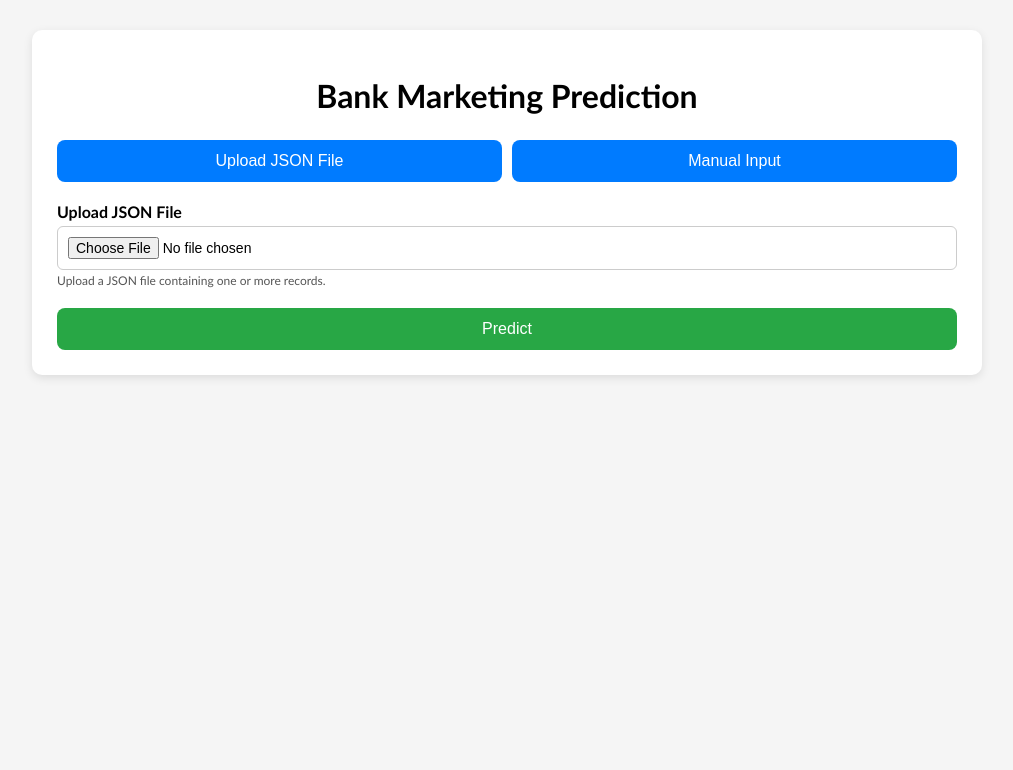
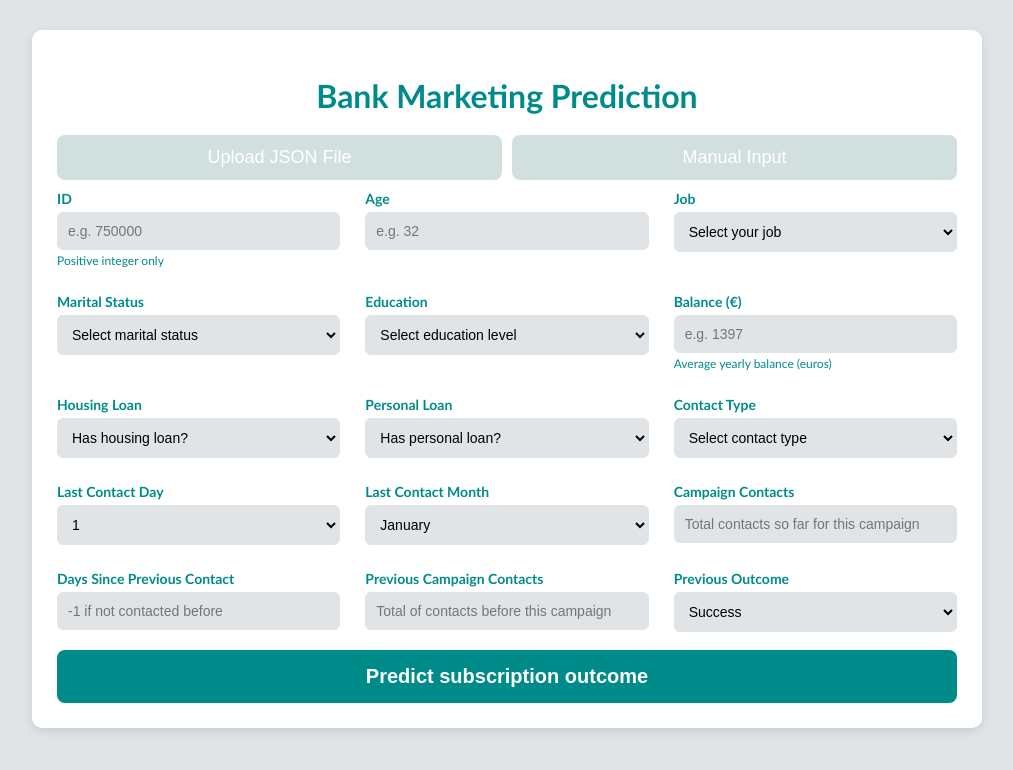
Before and after one commit to tiennguyenbio/kaggleBank, a Flask app: page / in a window 1280 px wide. Shown: the top 770 px of the page, without its empty margins (133-1146 px from the left). Run offline with Flask 3, Linux system fonts and the light colour scheme.

Commit message:
Update predict() and dashboard style

```diff
--- a/ms/routes.py
+++ b/ms/routes.py
@@ -44,34 +44,106 @@ def home():
     return render_template('index.html')
 
 @app.route('/predict', methods=['POST'])
+# def predict():
+#     if model is None:
+#         return {'error': 'Model is not available.'}, 503
+
+#     feature_data = None
+#     submission_type = None  # "manual" or "upload"
+
+#     # --- 1. JSON file upload ---
+#     if 'json_file' in request.files:
+#         file = request.files['json_file']
+#         if file.filename != '':
+#             try:
+#                 import json
+#                 feature_data = json.load(file)
+#                 submission_type = "upload"
+#             except Exception as e:
+#                 return {'error': f'Error reading JSON file: {e}'}, 400
+
+#     # --- 2. JSON API ---
+#     if feature_data is None:
+#         feature_data = request.get_json(silent=True)
+#         if feature_data:
+#             submission_type = "upload"
+
+#     # --- 3. Manual form ---
+#     if not feature_data:
+#         if request.form:
+#             feature_data = [{key: request.form[key] for key in request.form}]
+#             submission_type = "manual"
+#         else:
+#             return {'error': 'No data received.'}, 400
+
+#     # --- Normalize input format ---
+#     if isinstance(feature_data, dict):
+#         feature_data = [feature_data]
+#     elif not isinstance(feature_data, list):
+#         return {'error': 'JSON input must be a dict or list of dicts.'}, 400
+
+#     # --- Convert numeric fields ---
+#     numeric_fields = ["id", "age", "balance", "day", "campaign", "pdays", "previous"]
+#     for record in feature_data:
+#         for field in numeric_fields:
+#             if field in record:
+#                 try:
+#                     record[field] = float(record[field])
+#                 except ValueError:
+#                     return {
+#                         'error': f'Invalid value for {field} in record {record.get("id", "Unknown")}'
+#                     }, 400
+
+#     # --- DataFrame & Prediction ---
+#     try:
+#         df = pd.DataFrame(feature_data)
+#         response = get_model_response(df, model)
+#         predictions = response.get('predictions', [])
+#         formatted_results = [f"ID: {int(r.get('id',0))}. Prediction: {p.get('label','Unknown')}"
+#                              for r,p in zip(feature_data, predictions)]
+#         output_html = "<ul>" + "".join(f"<li>{res}</li>" for res in formatted_results) + "</ul>"
+#     except Exception as e:
+#         return {'error': str(e)}, 500
+
+#     # --- Render template with flags ---
+#     return render_template(
+#         'index.html',
+#         prediction_text=output_html,
+#         submission_type=submission_type
+#     )
 def predict():
     if model is None:
         return {'error': 'Model is not available.'}, 503
 
     feature_data = None
+    submission_type = None  # "manual" or "upload"
 
-    # --- 1. Check if JSON file was uploaded ---
+    # --- 1. JSON file upload ---
     if 'json_file' in request.files:
         file = request.files['json_file']
         if file.filename != '':
             try:
                 import json
                 feature_data = json.load(file)
+                submission_type = "upload"
             except Exception as e:
                 return {'error': f'Error reading JSON file: {e}'}, 400
 
-    # --- 2. Check if JSON was sent in request body ---
+    # --- 2. JSON API ---
     if feature_data is None:
         feature_data = request.get_json(silent=True)
+        if feature_data:
+            submission_type = "upload"
 
-    # --- 3. Check if manual form submission ---
+    # --- 3. Manual form ---
     if not feature_data:
         if request.form:
             feature_data = [{key: request.form[key] for key in request.form}]
+            submission_type = "manual"
         else:
             return {'error': 'No data received.'}, 400
 
-    # --- Normalize input format (always a list of dicts) ---
+    # --- Normalize input format ---
     if isinstance(feature_data, dict):
         feature_data = [feature_data]
     elif not isinstance(feature_data, list):
@@ -83,43 +155,35 @@ def predict():
         for field in numeric_fields:
             if field in record:
                 try:
-                    record[field] = float(record[field])
+                    value = float(record[field])
+                    # Add 1 to campaign for manual or file input if needed
+                    if field == "campaign":
+                        value += 1
+                    record[field] = value
                 except ValueError:
                     return {
                         'error': f'Invalid value for {field} in record {record.get("id", "Unknown")}'
                     }, 400
 
-    # --- Create DataFrame ---
+    # --- DataFrame & Prediction ---
     try:
         df = pd.DataFrame(feature_data)
-        print("Feature DataFrame:\n", df)
-    except Exception as e:
-        return {'error': f"Error creating DataFrame: {str(e)}"}, 400
-
-    # --- Get predictions ---
-    try:
         response = get_model_response(df, model)
         predictions = response.get('predictions', [])
 
-        # --- Format output ---
-        formatted_results = []
-        for rec, pred in zip(feature_data, predictions):
-            cust_id = int(rec.get('id', 0))
-            label = pred.get('label', 'Unknown')
-            formatted_results.append(f"ID: {cust_id}. Prediction: {label}")
-
+        # Format as HTML list
+        formatted_results = [
+            f"ID: {int(r.get('id',0))}. Prediction: {p.get('label','Unknown')}"
+            for r, p in zip(feature_data, predictions)
+        ]
         output_html = "<ul>" + "".join(f"<li>{res}</li>" for res in formatted_results) + "</ul>"
-        output_json = {"predictions": formatted_results}
-
-        # --- Decide response type ---
-        if request.form:  # manual form
-            return render_template('index.html', prediction_text=output_html)
-        elif 'json_file' in request.files:  # file upload
-            # Render HTML with formatted results
-            return render_template('index.html', prediction_text=output_html)
-        else:  # API JSON request
-            return jsonify(output_json), 200
 
     except Exception as e:
-        print("Unexpected error in prediction:", e)
         return {'error': str(e)}, 500
+
+    # --- Render template with section flags ---
+    return render_template(
+        'index.html',
+        prediction_text=output_html,
+        submission_type=submission_type  # use this in JS to show/hide sections
+    )
--- a/ms/templates/index.html
+++ b/ms/templates/index.html
@@ -6,7 +6,7 @@
   <style>
     body {
       font-family: Calibri, Arial, Helvetica, sans-serif;
-      background-color: #f5f5f5;
+      background-color: #e0e4e7;
       margin: 0;
       padding: 0;
     }
@@ -22,89 +22,95 @@
 
     h1 {
       text-align: center;
-      margin-bottom: 25px;
+      margin-bottom: 20px;
+      color: #008b8b;
     }
 
     .toggle-btns {
       display: flex;
       gap: 10px;
-      margin-bottom: 20px;
+      margin-bottom: 10px;
     }
 
     .toggle-btns button {
       flex: 1;
       cursor: pointer;
       padding: 12px;
-      font-size: 16px;
+      font-size: 18px;
       border: none;
       border-radius: 8px;
-      background-color: #007bff;
+      background-color: #d1e0de;
       color: white;
       transition: background 0.3s;
     }
 
     .toggle-btns button:hover {
-      background-color: #0056b3;
+      background-color: #008b8b;
     }
 
     form {
-      margin-top: 15px;
+      margin-top: 10px;
     }
 
     .form-grid {
       display: grid;
-      grid-template-columns: repeat(auto-fill, minmax(220px, 1fr));
-      gap: 15px;
+      grid-template-columns: repeat(3, 1fr);
+      /* grid-template-columns: repeat(auto-fill, minmax(220px, 1fr)); */
+      gap: 25px;
     }
 
     label {
-      font-weight: bold;
       display: block;
       margin-bottom: 5px;
+      color: #008b8b;
+      font-size: 14px;
+      font-weight: bold;
     }
 
     input, select {
       width: 100%;
       padding: 10px;
       border-radius: 6px;
-      border: 1px solid #ccc;
+      border: 1px solid #e0e4e7;
       font-size: 14px;
       box-sizing: border-box;
+      background-color: #e0e4e7;
     }
 
     .note {
       font-size: 12px;
-      color: #555;
+      color: #008b8b;
       margin-top: 3px;
     }
 
     .btn {
-      margin-top: 20px;
-      padding: 12px;
-      font-size: 16px;
+      margin-top: 2%;
+      padding: 15px;
+      font-size: 20px;
       border-radius: 8px;
       width: 100%;
       cursor: pointer;
-      background-color: #28a745;
+      background-color: #008b8b;
       color: white;
       border: none;
       transition: background 0.3s;
+      font-weight: bold;
     }
 
     .btn:hover {
-      background-color: #218838;
+      background-color: #008b8b;
     }
 
     #predi {
-      margin-top: 25px;
-      padding: 20px;
-      border: 1px solid #ddd;
-      border-radius: 8px;
-      background-color: #e9ffe9;
+      margin-top: 5px;
+      padding: 5px;
+      border: 1px solid #e0e4e7;
+      border-radius: 5px;
+      background-color: #e0e4e7;
       text-align: center;
-      font-size: 20px;
+      font-size: 16px;
       font-weight: bold;
-      color: #155724;
+      color: #404040;
     }
 
     .hidden { display: none; }
@@ -121,21 +127,21 @@
     </div>
 
     <!-- Upload Section -->
-    <div id="upload-section">
+    <div id="upload-section" class="{% if submission_type != 'upload' %}hidden{% endif %}">
       <form action="http://127.0.0.1:8000/predict" method="post" enctype="multipart/form-data">
         <label for="json_file">Upload JSON File</label>
         <input type="file" id="json_file" name="json_file" accept=".json" />
         <div class="note">Upload a JSON file containing one or more records.</div>
-        <button type="submit" class="btn">Predict</button>
+        <button type="submit" class="btn">Predict subscription outcome</button>
       </form>
 
-      {% if prediction_text %}
+      {% if submission_type == 'upload' and prediction_text %}
         <div id="predi">{{ prediction_text|safe }}</div>
       {% endif %}
     </div>
 
     <!-- Manual Input Section -->
-    <div id="manual-section" class="hidden">
+    <div id="manual-section" class="{% if submission_type != 'manual' %}hidden{% endif %}">
       <form action="http://127.0.0.1:8000/predict" method="post">
         <div class="form-grid">
           <div>
@@ -185,7 +191,7 @@
             <label for="balance">Balance (€)</label>
             <input type="number" id="balance" name="balance" placeholder="e.g. 1397"
                    value="{{ request.form.get('balance', '') }}" required />
-            <div class="note">Average yearly balance</div>
+            <div class="note">Average yearly balance (euros)</div>
           </div>
 
           <div>
@@ -238,9 +244,9 @@
 
           <div>
             <label for="campaign">Campaign Contacts</label>
-            <input type="number" id="campaign" name="campaign" min="1"
-                   placeholder="e.g., 3" value="{{ request.form.get('campaign', '') }}" required />
-            <div class="note">Number of contacts during this campaign (includes last contact)</div>
+            <input type="number" id="campaign" name="campaign" min="0"
+                   placeholder="Total contacts so far for this campaign"
+                   value="{{ request.form.get('campaign', '') }}" required />
           </div>
 
           <div>
@@ -253,8 +259,7 @@
           <div>
             <label for="previous">Previous Campaign Contacts</label>
             <input type="number" id="previous" name="previous" min="0"
-                   placeholder="e.g., 2" value="{{ request.form.get('previous', '') }}" required />
-            <div class="note">Number of contacts performed before this campaign</div>
+                   placeholder="Total of contacts before this campaign" value="{{ request.form.get('previous', '') }}" required />
           </div>
 
           <div>
@@ -269,10 +274,10 @@
 
         </div>
 
-        <button type="submit" class="btn">Predict</button>
+        <button type="submit" class="btn">Predict subscription outcome</button>
       </form>
 
-      {% if prediction_text %}
+      {% if submission_type == 'manual' and prediction_text %}
         <div id="predi">{{ prediction_text|safe }}</div>
       {% endif %}
     </div>
@@ -280,15 +285,37 @@
   </div>
 
   <script>
+    // Show manual or upload section based on parameter
     function showSection(section) {
-      if(section === 'manual') {
-        document.getElementById('manual-section').classList.remove('hidden');
-        document.getElementById('upload-section').classList.add('hidden');
-      } else {
-        document.getElementById('manual-section').classList.add('hidden');
-        document.getElementById('upload-section').classList.remove('hidden');
+      document.getElementById('manual-section').classList.toggle('hidden', section !== 'manual');
+      document.getElementById('upload-section').classList.toggle('hidden', section !== 'upload');
+    }
+
+    // Auto-toggle based on Flask variable
+    document.addEventListener('DOMContentLoaded', () => {
+      const type = "{{ submission_type|default('manual') }}";
+      showSection(type);
+
+      // Adjust campaign input to show total contacts but send +1
+      const campaignInput = document.getElementById('campaign');
+      if(campaignInput) {
+        campaignInput.addEventListener('input', () => {
+          campaignInput.dataset.backendValue = parseInt(campaignInput.value) + 1;
+        });
       }
+    });
+
+    // Optionally, before form submit, replace value with backend value
+    const manualForm = document.querySelector('#manual-section form');
+    if(manualForm) {
+      manualForm.addEventListener('submit', (e) => {
+        const campaignInput = document.getElementById('campaign');
+        if(campaignInput && campaignInput.dataset.backendValue) {
+          campaignInput.value = campaignInput.dataset.backendValue;
+        }
+      });
     }
   </script>
+
 </body>
 </html>
```
